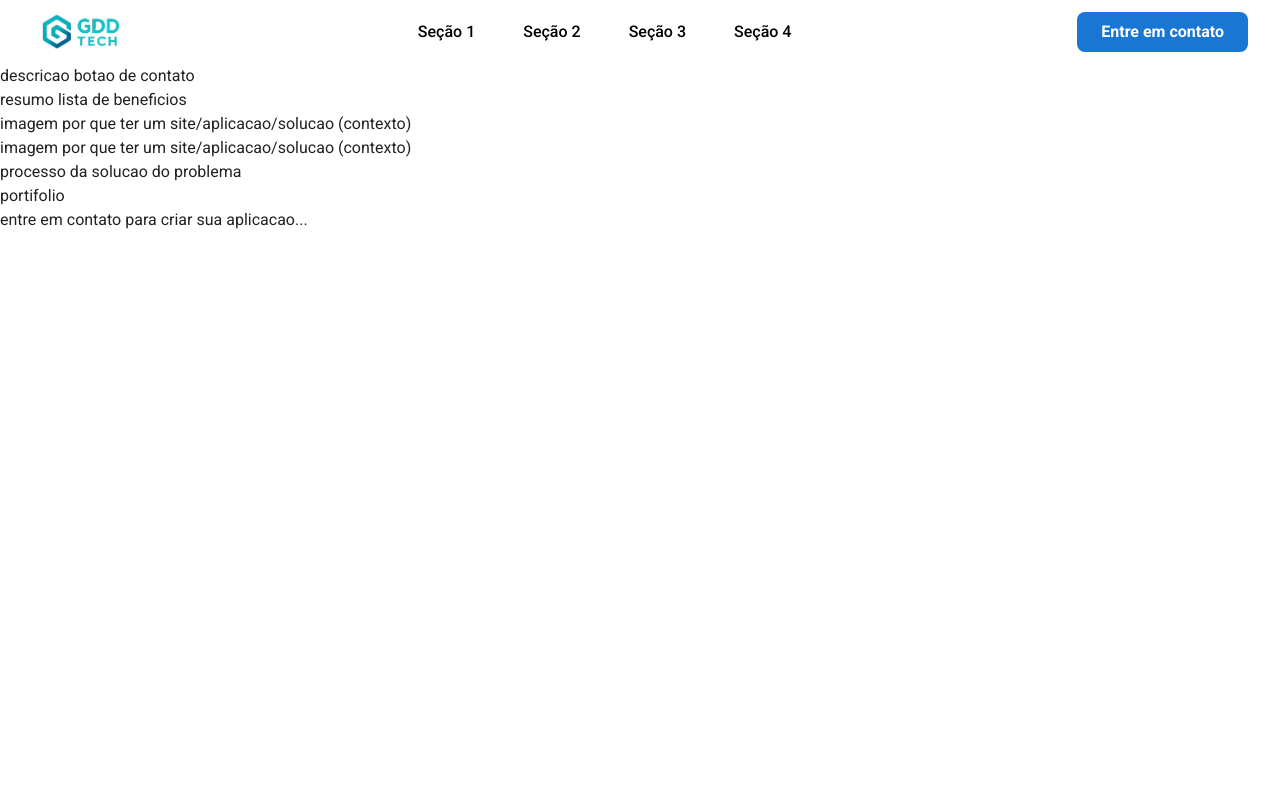
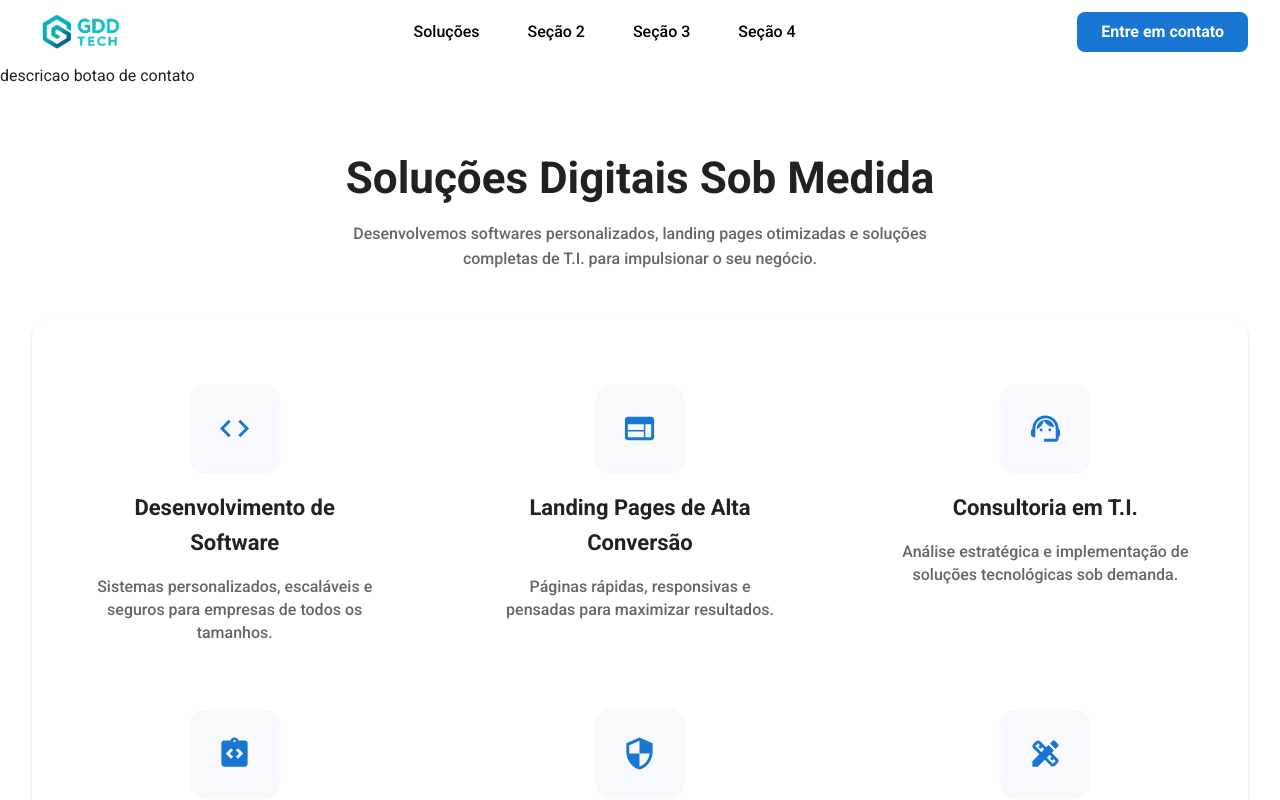
Before and after one commit to GDD-Tech/lp-gdd-tech, a React (Vite) app: page / in a window 1280 px wide. Shown: the top 800 px of the page. Built offline with nearby package versions, Linux system fonts and the light colour scheme.

Commit message:
feat: seção de soluções

```diff
--- a/package.json
+++ b/package.json
@@ -15,7 +15,6 @@
         "@fontsource/roboto": "^5.2.6",
         "@mui/icons-material": "^7.2.0",
         "@mui/material": "^7.2.0",
-    "@mui/system": "^7.2.0",
         "latest": "^0.2.0",
         "n": "^10.2.0",
         "react": "^19.1.0",
--- a/src/components/appbar/Navigation.tsx
+++ b/src/components/appbar/Navigation.tsx
@@ -23,8 +23,8 @@ const Navigation: FC<BoxProps> = ({ ...props }) => {
                     }}
                 >
                     <ListItem sx={{ padding: 0 }}>
-                        <Link href="#home" underline="none">
-                            Seção 1
+                        <Link href="#features" underline="none">
+                            Soluções
                         </Link>
                     </ListItem>
                     <ListItem sx={{ padding: 0 }}>
--- /dev/null
+++ b/src/components/main/Features.tsx
@@ -0,0 +1,154 @@
+import {
+    Code,
+    DesignServices,
+    IntegrationInstructions,
+    Security,
+    SupportAgent,
+    Web,
+} from '@mui/icons-material'
+import { Box, Container, Grid, Paper, Typography } from '@mui/material'
+import { type FC } from 'react'
+
+interface FeatureItemProps {
+    icon: React.ReactNode
+    title: string
+    description: string
+}
+
+const FeatureItem: FC<FeatureItemProps> = ({ icon, title, description }) => {
+    return (
+        <Box
+            display={'flex'}
+            alignItems={'center'}
+            flexDirection={'column'}
+            gap={2}
+            px={3}
+            sx={{
+                transition: 'background-color 0.3s ease',
+                '&:hover .feature-icon': {
+                    bgcolor: 'primary.main',
+                    color: 'white',
+                },
+            }}
+        >
+            <Box
+                display={'flex'}
+                alignItems={'center'}
+                justifyContent={'center'}
+                width={90}
+                height={90}
+                bgcolor={'#F8F9FF'}
+                borderRadius={4}
+                className="feature-icon"
+                sx={{
+                    color: 'primary.main',
+                    transition: 'background-color 0.3s ease, color 0.3s ease',
+                }}
+            >
+                {icon}
+            </Box>
+            <Typography
+                variant="h6"
+                fontSize={22}
+                fontWeight={'bold'}
+                textAlign={'center'}
+            >
+                {title}
+            </Typography>
+            <Typography
+                variant="body2"
+                fontSize={16}
+                color="text.secondary"
+                fontWeight={500}
+                textAlign={'center'}
+            >
+                {description}
+            </Typography>
+        </Box>
+    )
+}
+
+const Features: FC = () => {
+    return (
+        <Box
+            component={'section'}
+            id="features"
+            my={4}
+            sx={{ scrollMarginTop: '80px' }}
+        >
+            <Container
+                sx={{
+                    textAlign: 'center',
+                    py: 4,
+                    my: 2,
+                    maxWidth: 'md',
+                    mx: 'auto',
+                }}
+            >
+                <Typography variant="h2" fontSize={44} fontWeight="bold">
+                    Soluções Digitais Sob Medida
+                </Typography>
+                <Typography
+                    variant="h6"
+                    fontSize={16}
+                    color="text.secondary"
+                    maxWidth={600}
+                    mx="auto"
+                    mt={2}
+                >
+                    Desenvolvemos softwares personalizados, landing pages
+                    otimizadas e soluções completas de T.I. para impulsionar o
+                    seu negócio.
+                </Typography>
+            </Container>
+            <Paper sx={{ borderRadius: 4, mx: {xs: 2, lg: 4}, py: 8, px: 4 }}>
+                <Grid container spacing={8}>
+                    <Grid size={{ xs: 12, sm: 6, md: 4 }}>
+                        <FeatureItem
+                            icon={<Code fontSize="large" />}
+                            title="Desenvolvimento de Software"
+                            description="Sistemas personalizados, escaláveis e seguros para empresas de todos os tamanhos."
+                        />
+                    </Grid>
+                    <Grid size={{ xs: 12, sm: 6, md: 4 }}>
+                        <FeatureItem
+                            icon={<Web fontSize="large" />}
+                            title="Landing Pages de Alta Conversão"
+                            description="Páginas rápidas, responsivas e pensadas para maximizar resultados."
+                        />
+                    </Grid>
+                    <Grid size={{ xs: 12, sm: 6, md: 4 }}>
+                        <FeatureItem
+                            icon={<SupportAgent fontSize="large" />}
+                            title="Consultoria em T.I."
+                            description="Análise estratégica e implementação de soluções tecnológicas sob demanda."
+                        />
+                    </Grid>
+                    <Grid size={{ xs: 12, sm: 6, md: 4 }}>
+                        <FeatureItem
+                            icon={<IntegrationInstructions fontSize="large" />}
+                            title="Integrações e APIs"
+                            description="Integramos sistemas com ERPs, CRMs e APIs externas para automatizar processos."
+                        />
+                    </Grid>
+                    <Grid size={{ xs: 12, sm: 6, md: 4 }}>
+                        <FeatureItem
+                            icon={<Security fontSize="large" />}
+                            title="Suporte Técnico Especializado"
+                            description="Manutenção, monitoramento e suporte para manter seu sistema sempre disponível."
+                        />
+                    </Grid>
+                    <Grid size={{ xs: 12, sm: 6, md: 4 }}>
+                        <FeatureItem
+                            icon={<DesignServices fontSize="large" />}
+                            title="UX/UI Design"
+                            description="Experiência do usuário centrada em usabilidade, performance e estética."
+                        />
+                    </Grid>
+                </Grid>
+            </Paper>
+        </Box>
+    )
+}
+
+export default Features
--- a/src/components/main/MainContent.tsx
+++ b/src/components/main/MainContent.tsx
@@ -1,15 +1,17 @@
 import { Box } from '@mui/system'
 import { type FC } from 'react'
+import Features from './Features'
+import { Toolbar } from '@mui/material'
 
 const MainContent: FC = () => {
     return (
-        <Box component={'main'} mt={'64px'} height={1000}>
+        <>
+            <Toolbar />
+            <Box component={'main'}>
                 <Box component={'section'} id="apresentacao">
                     descricao botao de contato
                 </Box>
-            <Box component={'section'} id="o que oferecemos">
-                resumo lista de beneficios
-            </Box>
+                <Features />
                 <Box component={'section'} id="motivacao do cliente">
                     <div id="motivacao1">
                         imagem por que ter um site/aplicacao/solucao (contexto)
@@ -30,6 +32,7 @@ const MainContent: FC = () => {
                 <Box component={'section'} id="faq"></Box>
                 <Box component={'section'} id="formulario de contato"></Box>
             </Box>
+        </>
     )
 }
 
```
Lines whose indentation alone changed are shown as unchanged.
